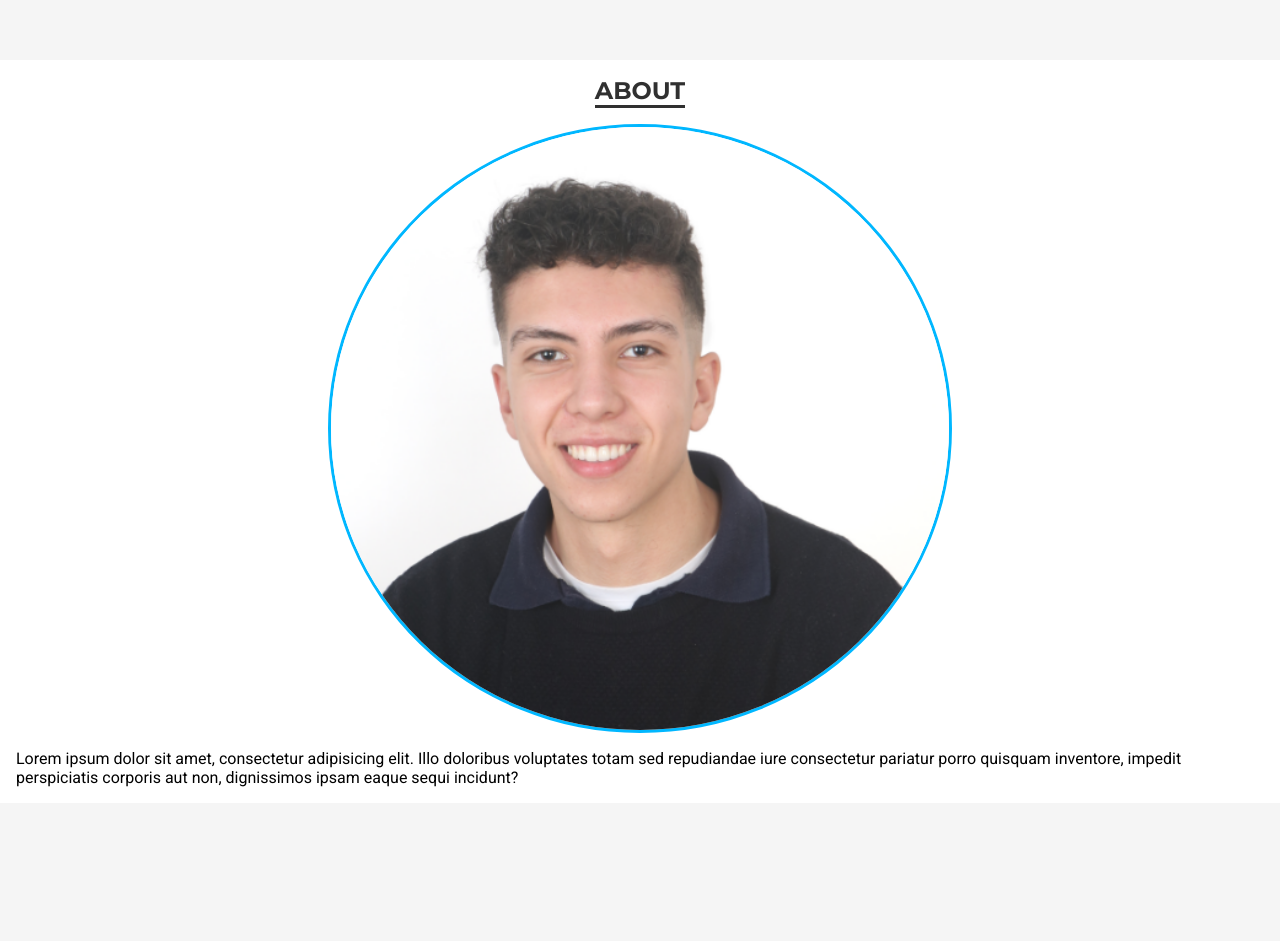
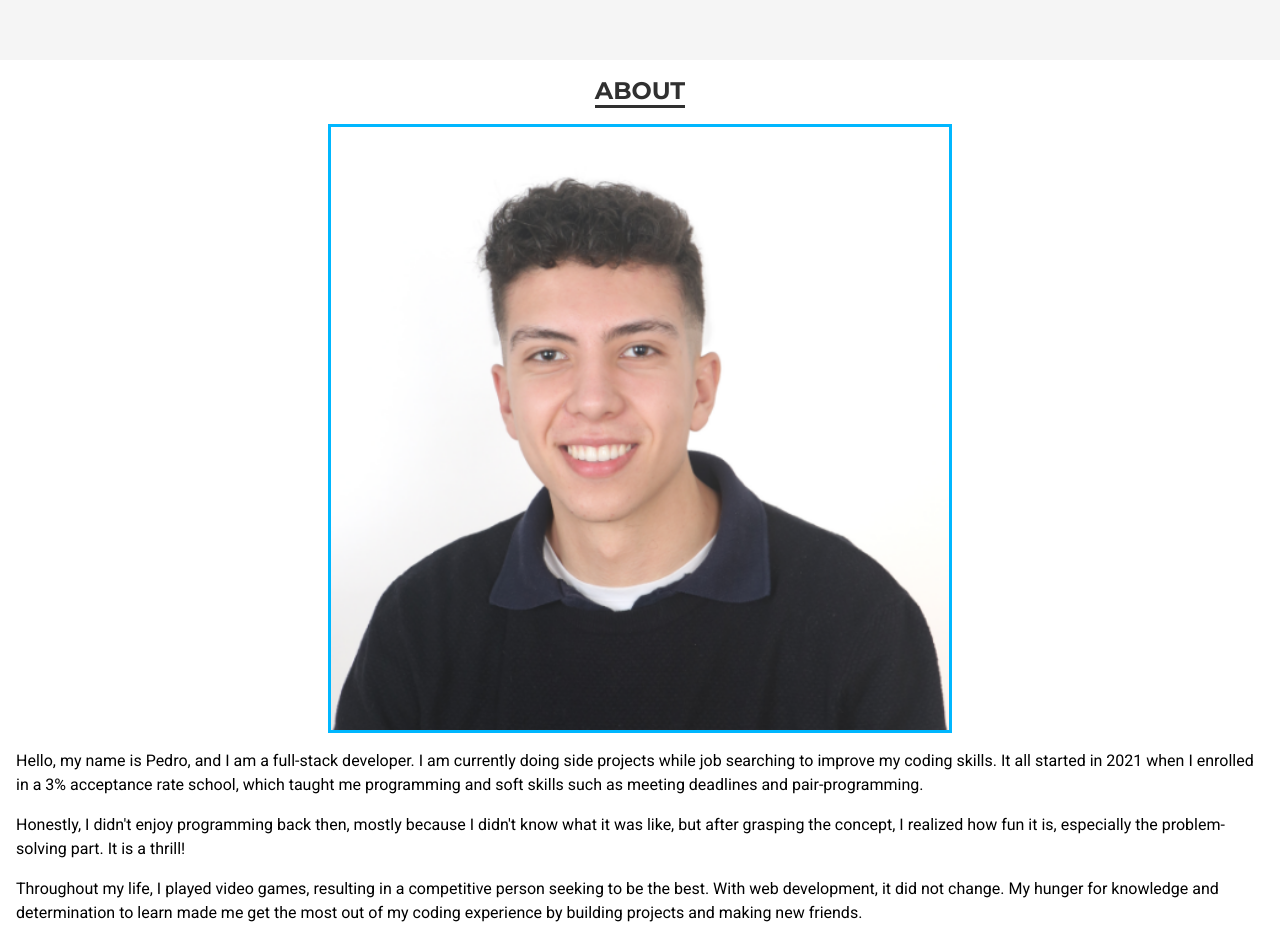
Before and after one commit to guerreiropedr0/portfolio, a website built with webpack: page src/template.html in a window 1280 px wide. Shown: the part 740-1681 px from the top of the page. Before the commit the page ends 1543 px from the top, so only its background shows below. Built offline with nearby package versions, Linux system fonts and the light colour scheme.

Commit message:
Add about me text

```diff
--- a/src/styles/index.css
+++ b/src/styles/index.css
@@ -142,10 +142,6 @@ body {
   border-bottom: 3px solid var(--black);
 }
 
-.about-text {
-  font-family: var(--body);
-}
-
 .about-info {
   display: flex;
   flex-direction: column;
@@ -153,9 +149,13 @@ body {
   gap: 1rem;
 }
 
+.about-text {
+  font-family: var(--body);
+  line-height: 1.5rem;
+}
+
 .pedro-img {
   width: 50%;
-  border-radius: 50%;
   border: 3px solid var(--blue);
 }
 
--- a/src/template.html
+++ b/src/template.html
@@ -112,7 +112,13 @@
     <div class="about-info">
       <img class="pedro-img" id="pedro-image" src="#" alt="Pedro Guerreiro's face">
       <p class="about-text">
-        Lorem ipsum dolor sit amet, consectetur adipisicing elit. Illo doloribus voluptates totam sed repudiandae iure consectetur pariatur porro quisquam inventore, impedit perspiciatis corporis aut non, dignissimos ipsam eaque sequi incidunt?
+        Hello, my name is Pedro, and I am a full-stack developer. I am currently doing side projects while job searching to improve my coding skills. It all started in 2021 when I enrolled in a 3% acceptance rate school, which taught me programming and soft skills such as meeting deadlines and pair-programming.
+      </p>
+      <p class="about-text">
+        Honestly, I didn't enjoy programming back then, mostly because I didn't know what it was like, but after grasping the concept, I realized how fun it is, especially the problem-solving part. It is a thrill!
+      </p>
+      <p class="about-text">
+        Throughout my life, I played video games, resulting in a competitive person seeking to be the best. With web development, it did not change. My hunger for knowledge and determination to learn made me get the most out of my coding experience by building projects and making new friends.
       </p>
     </div>
   </section>
```
